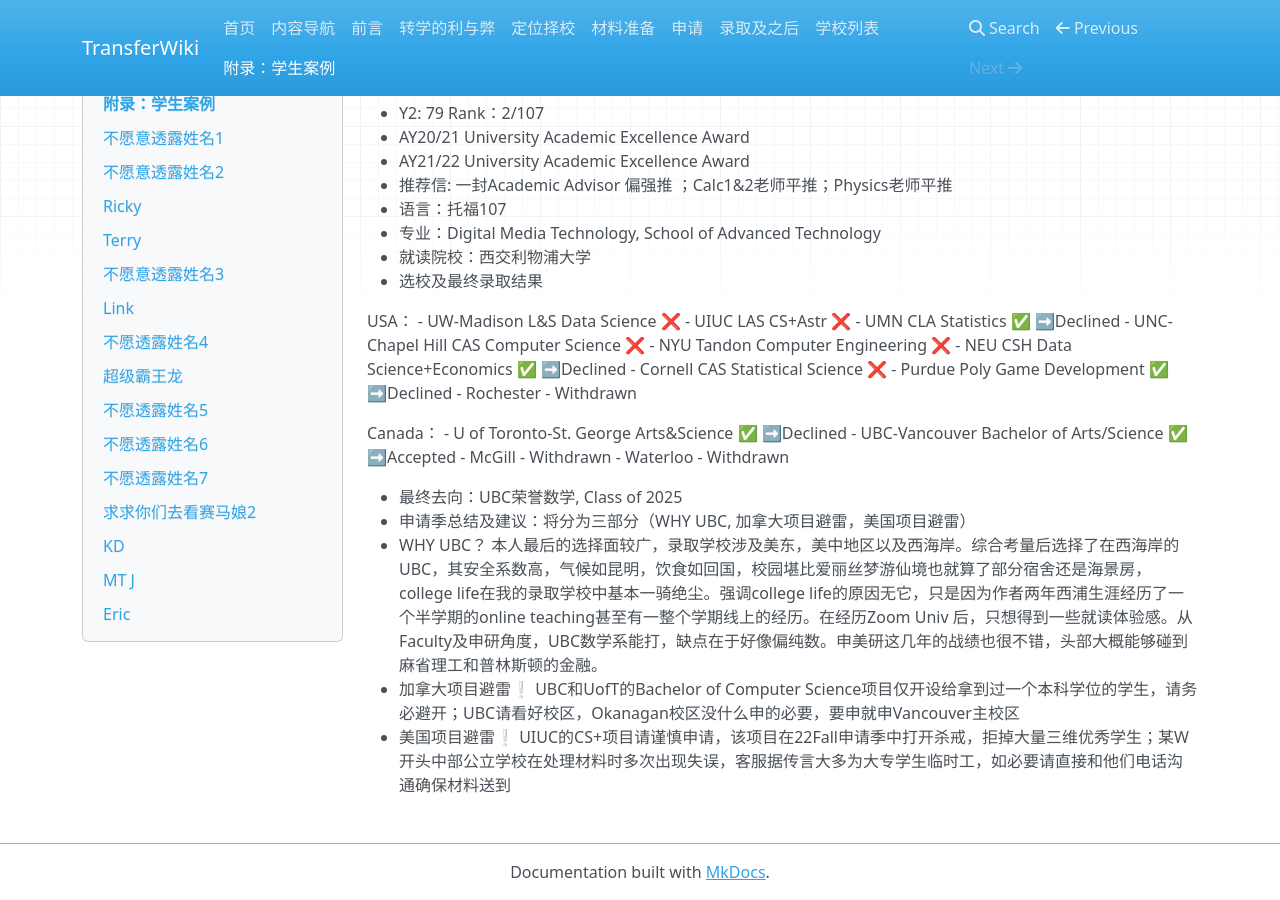
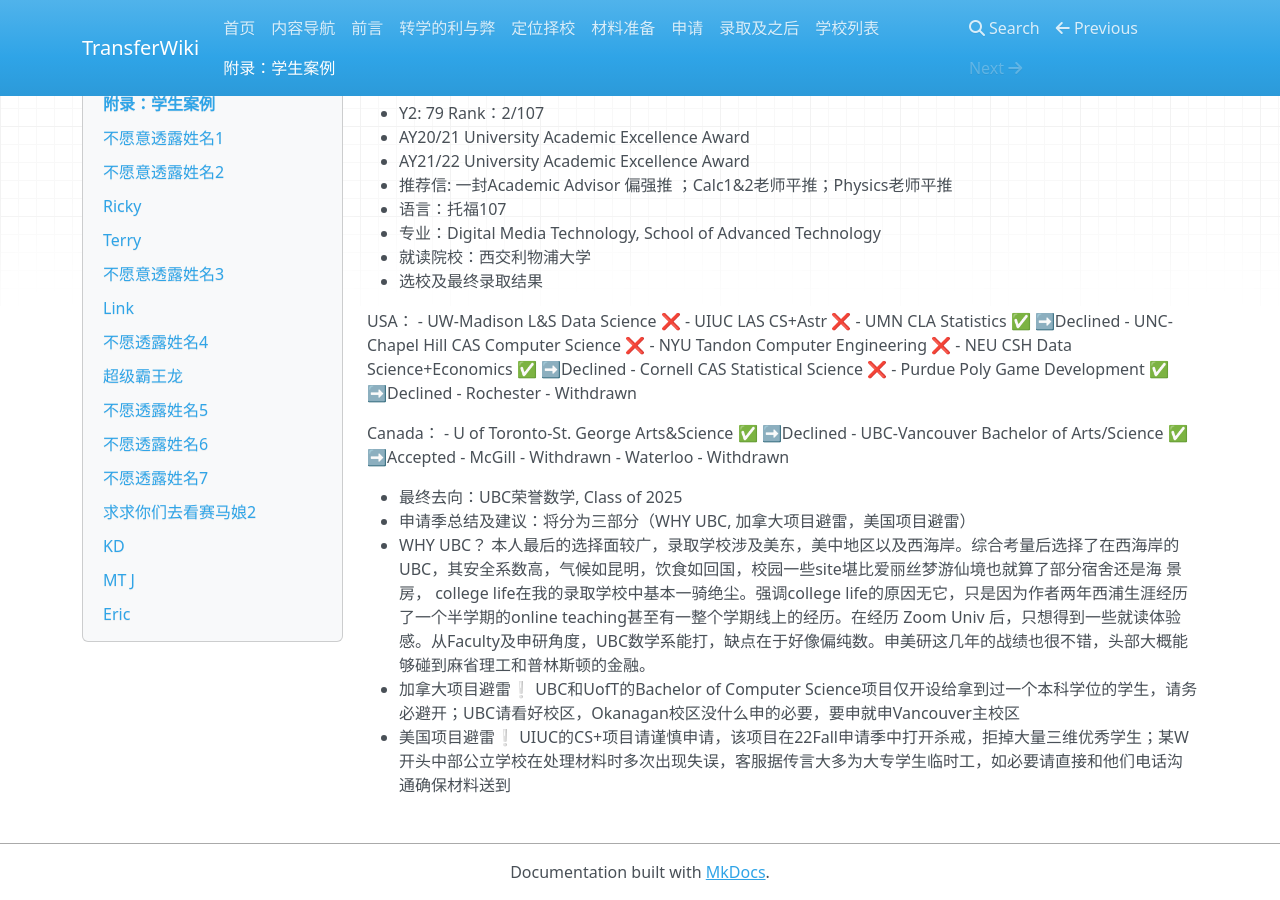
Before and after one commit to SihanXU/TransferWiki, an MkDocs documentation site: the page built from docs/bgs.md, in a window 1280 px wide and 900 px high, scrolled down 6168 px. Built offline with MkDocs 1.6.1, drawn with Linux system fonts in a browser that asks for light colours; nearby versions of some CDN libraries.

Commit message:
Update bgs.md

```diff
--- a/docs/bgs.md
+++ b/docs/bgs.md
@@ -261,7 +261,7 @@ USA：
 - 最终去向：UBC荣誉数学, Class of 2025
 - 申请季总结及建议：将分为三部分（WHY UBC, 加拿大项目避雷，美国项目避雷）
   - WHY UBC？
-  本人最后的选择面较广，录取学校涉及美东，美中地区以及西海岸。综合考量后选择了在西海岸的UBC，其安全系数高，气候如昆明，饮食如回国，校园堪比爱丽丝梦游仙境也就算了部分宿舍还是海景房，     college   life在我的录取学校中基本一骑绝尘。强调college life的原因无它，只是因为作者两年西浦生涯经历了一个半学期的online teaching甚至有一整个学期线上的经历。在经历Zoom Univ   后，只想得到一些就读体验感。从Faculty及申研角度，UBC数学系能打，缺点在于好像偏纯数。申美研这几年的战绩也很不错，头部大概能够碰到麻省理工和普林斯顿的金融。
+  本人最后的选择面较广，录取学校涉及美东，美中地区以及西海岸。综合考量后选择了在西海岸的UBC，其安全系数高，气候如昆明，饮食如回国，校园一些site堪比爱丽丝梦游仙境也就算了部分宿舍还是海   景房，     college   life在我的录取学校中基本一骑绝尘。强调college life的原因无它，只是因为作者两年西浦生涯经历了一个半学期的online teaching甚至有一整个学期线上的经历。在经历   Zoom Univ   后，只想得到一些就读体验感。从Faculty及申研角度，UBC数学系能打，缺点在于好像偏纯数。申美研这几年的战绩也很不错，头部大概能够碰到麻省理工和普林斯顿的金融。
   - 加拿大项目避雷❕
   UBC和UofT的Bachelor of Computer Science项目仅开设给拿到过一个本科学位的学生，请务必避开；UBC请看好校区，Okanagan校区没什么申的必要，要申就申Vancouver主校区
   - 美国项目避雷❕
```
